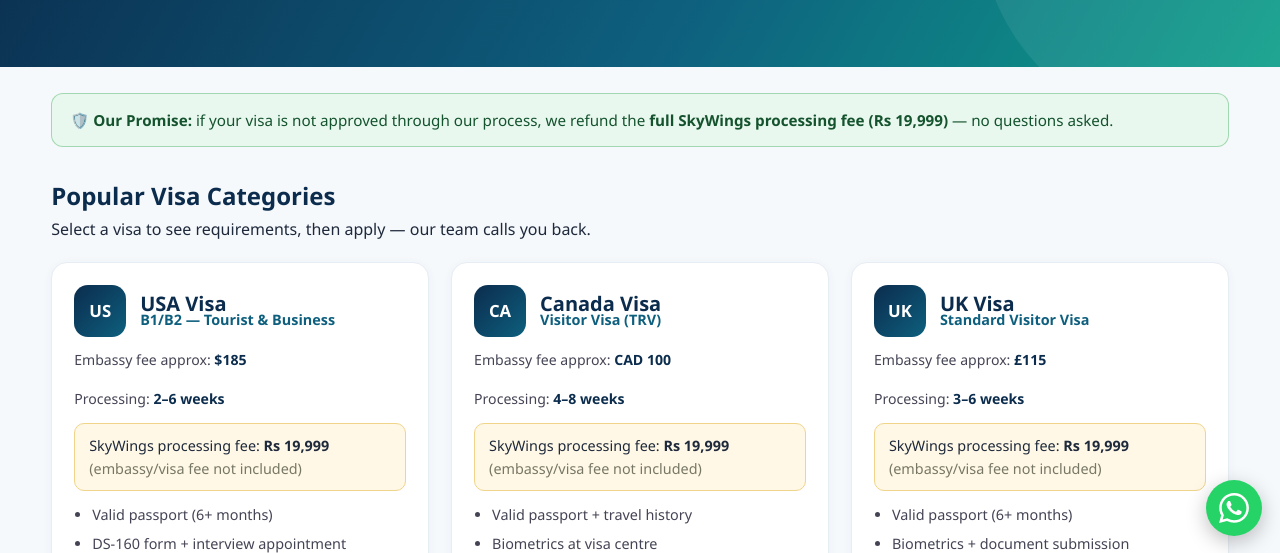
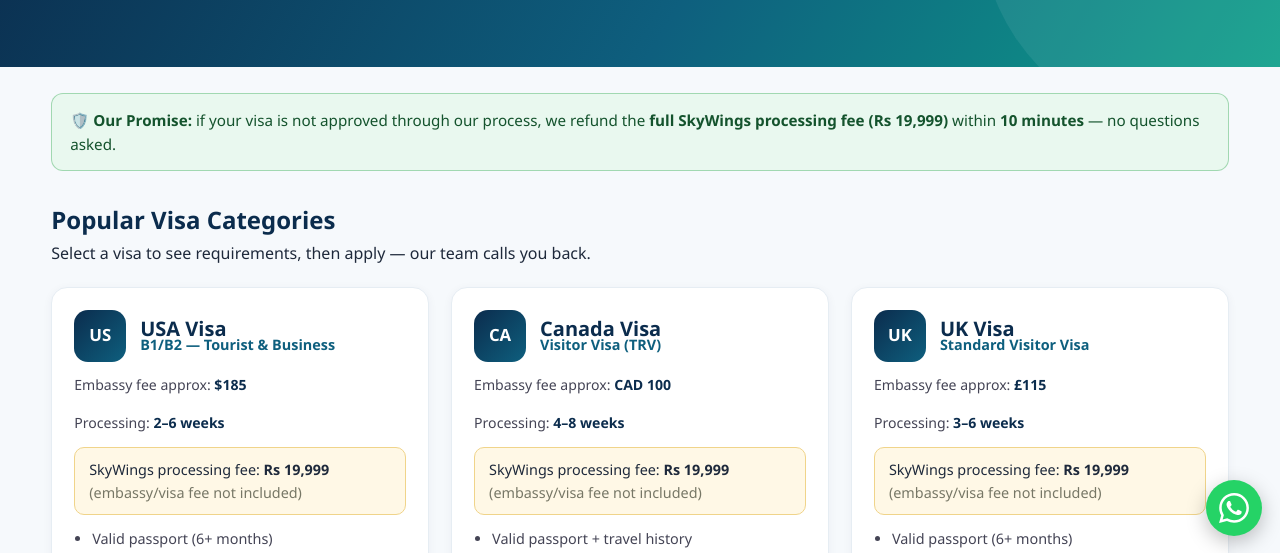
Before and after one commit to safarhusain0074-creator/skywings-travel, a website: page public/visa.html in a window 1280 px wide. Shown: the part 246-799 px from the top of the page. Drawn offline with Linux system fonts and the light colour scheme.

Commit message:
Visa refund promise: refund within 10 minutes

```diff
--- a/public/visa.html
+++ b/public/visa.html
@@ -27,7 +27,7 @@
 </section>
 
 <div class="container" style="margin:26px auto 0">
-  <div style="background:#e9f8ef;border:1px solid #35a85366;border-radius:12px;padding:14px 18px;font-size:.95rem;color:#14532d">🛡️ <b>Our Promise:</b> if your visa is not approved through our process, we refund the <b>full SkyWings processing fee (Rs 19,999)</b> — no questions asked.</div>
+  <div style="background:#e9f8ef;border:1px solid #35a85366;border-radius:12px;padding:14px 18px;font-size:.95rem;color:#14532d">🛡️ <b>Our Promise:</b> if your visa is not approved through our process, we refund the <b>full SkyWings processing fee (Rs 19,999)</b> within <b>10 minutes</b> — no questions asked.</div>
 </div>
 
 <div class="container" style="margin:34px auto 20px">
```
